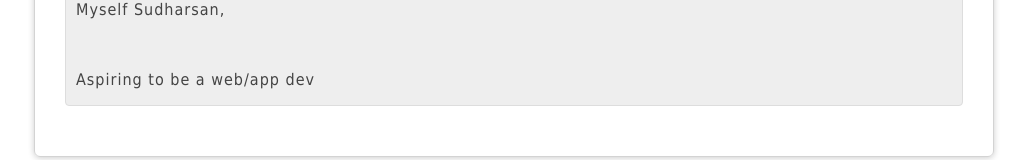
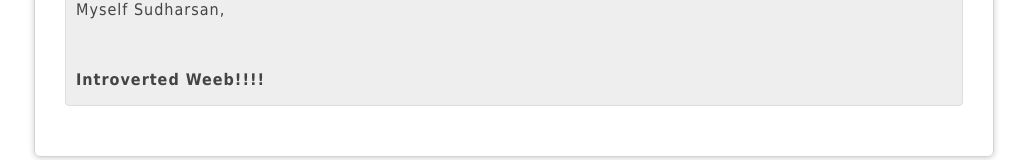
Before and after one commit to Sudarsh1010/JavaScript-DOM-project, a plain HTML site: page index.html in a window 1280 px wide. Shown: the part 905-1065 px from the top of the page, without its empty margins (126-1153 px from the left). Drawn offline with Linux system fonts and the light colour scheme.

Commit message:
Updated About Panel

```diff
--- a/index.html
+++ b/index.html
@@ -58,7 +58,7 @@
 
 			<div class="panel active" id="about">
 				<p>Myself Sudharsan,</p> <br/>
-				<p>Aspiring to be a web/app dev</p>
+				<p><b>Introverted Weeb!!!! </b></p>
 			</div>
 
 			<div class="panel" id="contact">
```
